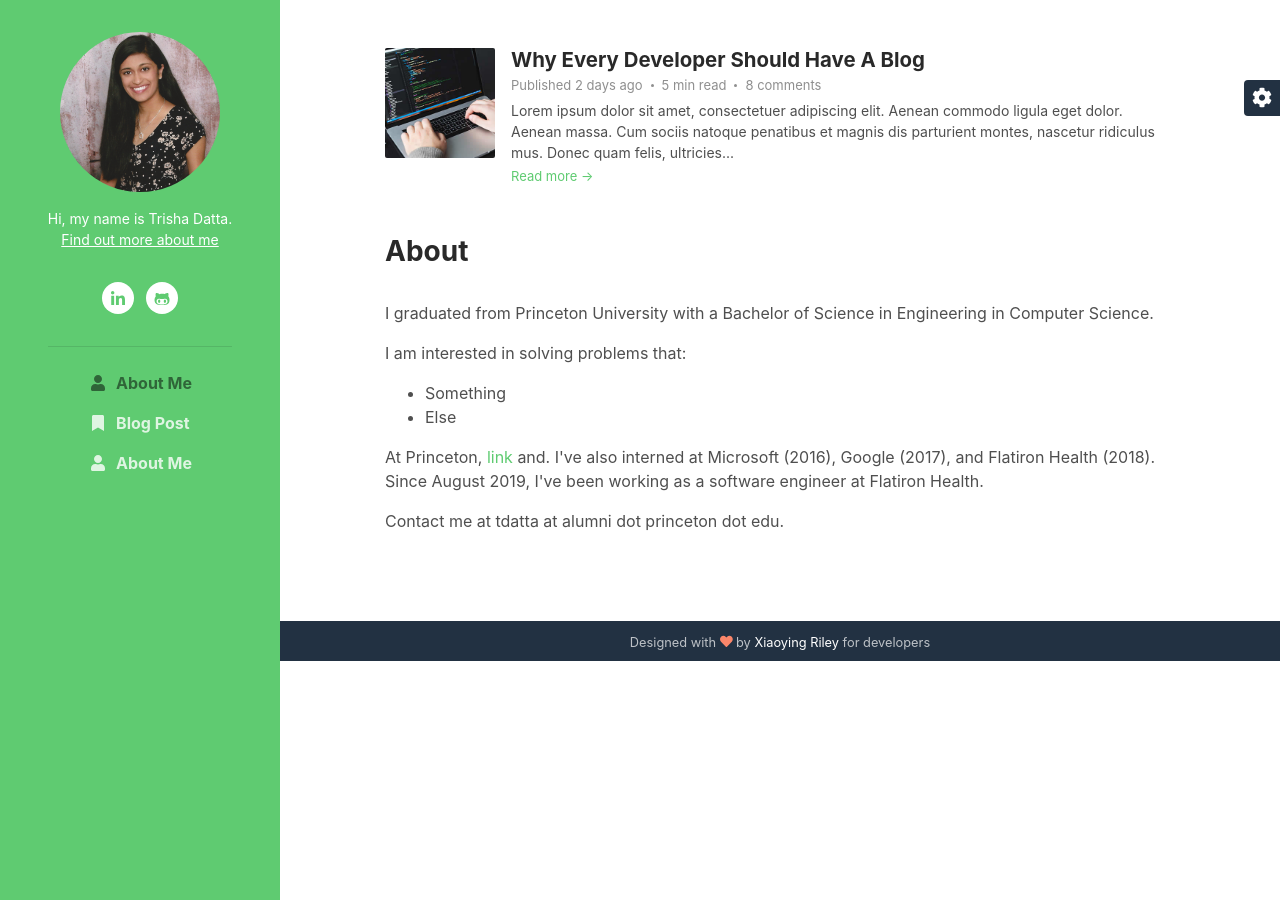
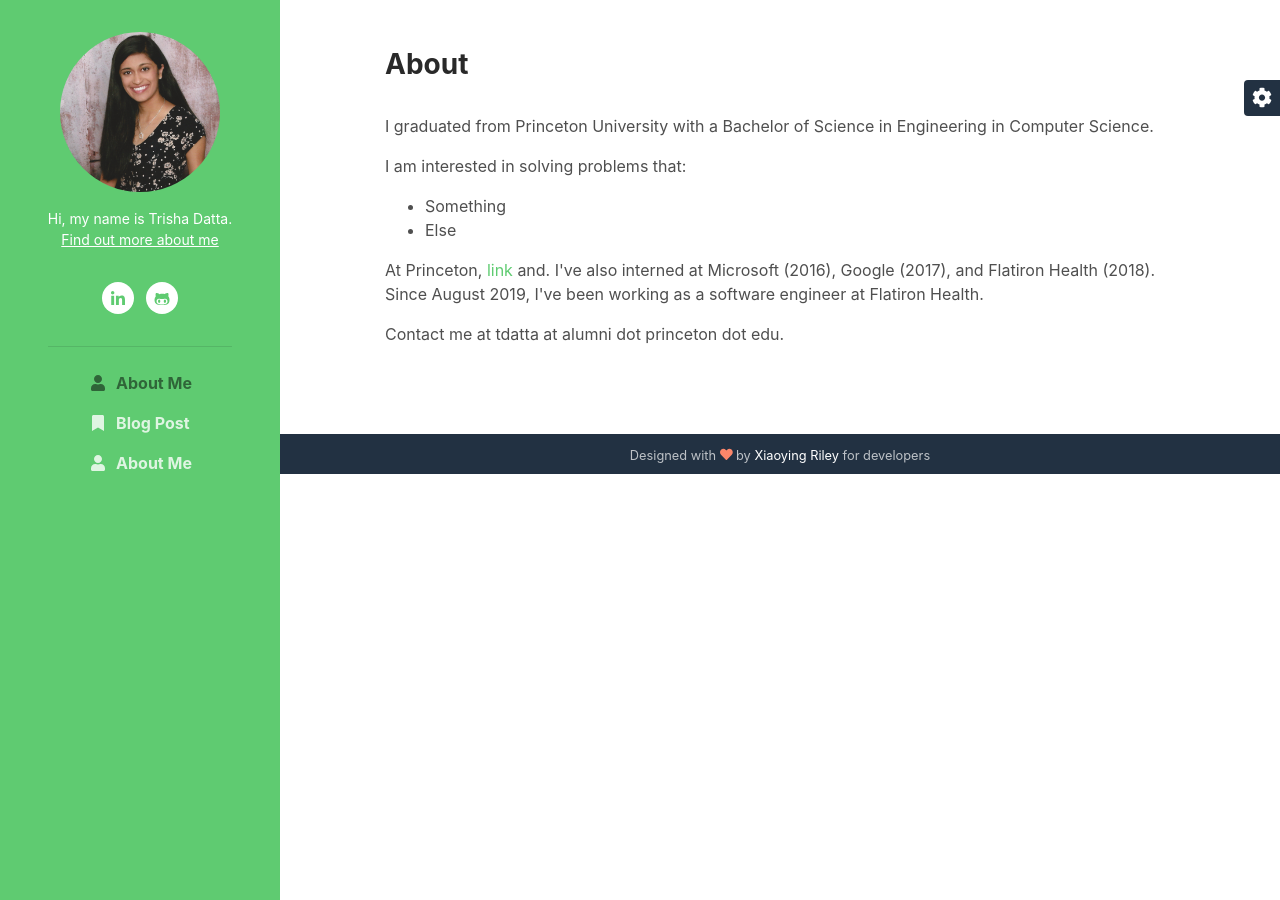
Before and after one commit to TrishaDatta/TrishaDatta.github.io, a Jekyll site: the page index.html, which Jekyll copies as it is, in a window 1280 px wide. Built offline with Jekyll 4.4.1, drawn with Linux system fonts in a browser that asks for light colours.

Commit message:
Update index.html

```diff
--- a/index.html
+++ b/index.html
@@ -62,18 +62,6 @@
     <div class="main-wrapper">
 	    <section class="blog-list px-3 py-5 p-md-5">
 		    <div class="container">
-			    <div class="item mb-5">
-				    <div class="media">
-					    <img class="mr-3 img-fluid post-thumb d-none d-md-flex" src="assets/images/blog/blog-post-thumb-1.jpg" alt="image">
-					    <div class="media-body">
-						    <h3 class="title mb-1"><a href="blog-post.html">Why Every Developer Should Have A Blog</a></h3>
-						    <div class="meta mb-1"><span class="date">Published 2 days ago</span><span class="time">5 min read</span><span class="comment"><a href="#">8 comments</a></span></div>
-						    <div class="intro">Lorem ipsum dolor sit amet, consectetuer adipiscing elit. Aenean commodo ligula eget dolor. Aenean massa. Cum sociis natoque penatibus et magnis dis parturient montes, nascetur ridiculus mus. Donec quam felis, ultricies...</div>
-						    <a class="more-link" href="blog-post.html">Read more &rarr;</a>
-					    </div><!--//media-body-->
-				    </div><!--//media-->
-			    </div><!--//item-->
-
 			    <!-- Page Content  -->
 				<div id="content">
 				    <h3>About</h3>
@@ -93,8 +81,6 @@
 				    <div class="line"></div>
 				    <br>
 				</div>
-
-
 		    </div>
 	    </section>
 
```
